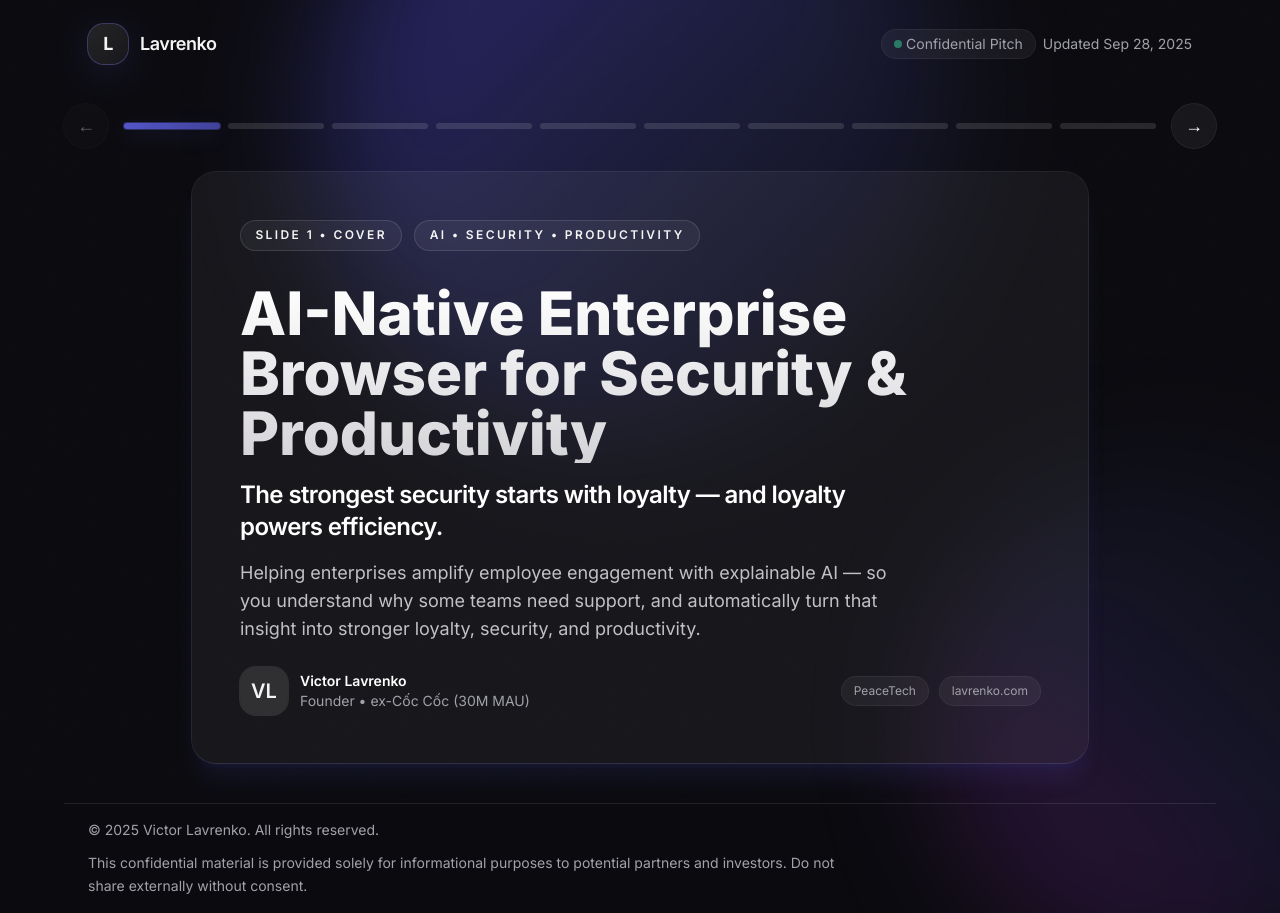
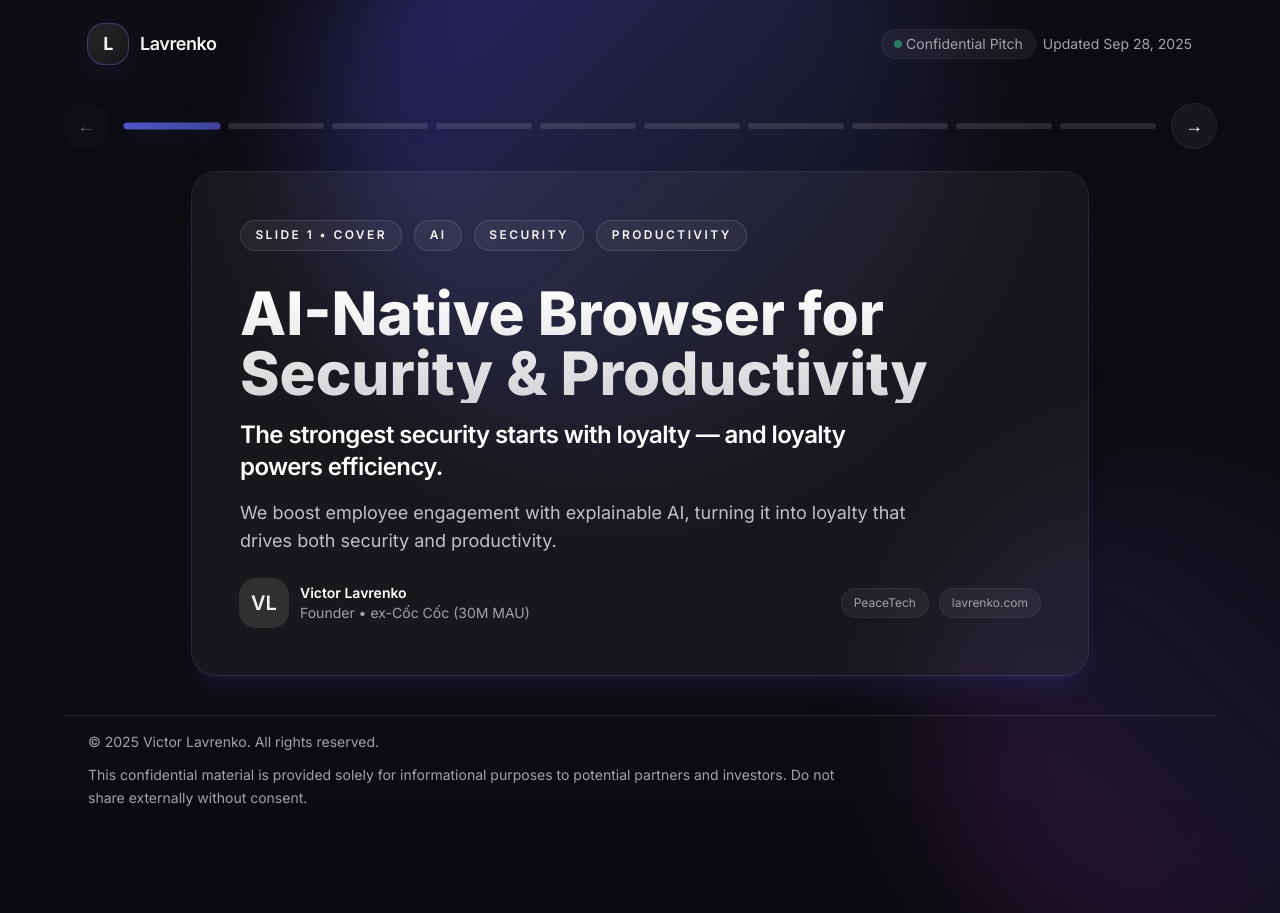
Before and after one commit to victorlavrenko/lavrenko.com, a plain HTML site: page pitch.html in a window 1280 px wide. After the commit the page ends 825 px from the top, so only its background shows below. Drawn offline with nearby package versions, Linux system fonts and the light colour scheme.

Commit message:
fix(wording, design): chips split, better and simpler cover

```diff
--- a/pitch.html
+++ b/pitch.html
@@ -261,20 +261,21 @@
                     <div class="p-8 sm:p-12 flex flex-col gap-8">
                       <div class="flex flex-wrap gap-3 items-center text-xs uppercase tracking-[0.2em] text-accent-200/80">
                         <span class="chip">Slide 1 • Cover</span>
-                        <span class="chip">AI • Security • Productivity</span>
+                        <span class="chip">AI</span>
+                        <span class="chip">Security</span>
+                        <span class="chip">Productivity</span>
                       </div>
                       <div class="flex flex-col gap-6">
                         <div>
                           <h1 class="text-4xl sm:text-6xl font-extrabold leading-tight text-transparent bg-clip-text bg-gradient-to-b from-white to-zinc-300">
-                            AI-Native Enterprise Browser for Security &amp; Productivity
+                            AI-Native Browser for Security &amp; Productivity
                           </h1>
                           <div class="mt-4 space-y-4 max-w-2xl">
                             <p class="text-xl sm:text-2xl font-semibold text-white tracking-tight">
                               The strongest security starts with loyalty — and loyalty powers efficiency.
                             </p>
                             <p class="text-base sm:text-lg text-zinc-300/90 leading-relaxed">
-                              Helping enterprises amplify employee engagement with explainable AI — so you understand why some teams
-                              need support, and automatically turn that insight into stronger loyalty, security, and productivity.
+                              We boost employee engagement with explainable AI, turning it into loyalty that drives both security and productivity.
                             </p>
                           </div>
                         </div>
@@ -417,7 +418,6 @@
               <div class="max-w-5xl mx-auto rounded-3xl bg-white/5 ring-1 ring-white/10 p-8 sm:p-10 shadow-lg shadow-indigo-500/10 space-y-6 print-friendly">
                 <div class="flex flex-wrap items-center gap-3 text-xs font-semibold uppercase tracking-[0.2em] text-accent-200/80">
                   <span class="chip">Slide 6 • Architecture &amp; AI Moat</span>
-                  <span class="chip">Moat</span>
                 </div>
                 <div class="grid gap-6 sm:grid-cols-2">
                   <div class="space-y-4">
```
